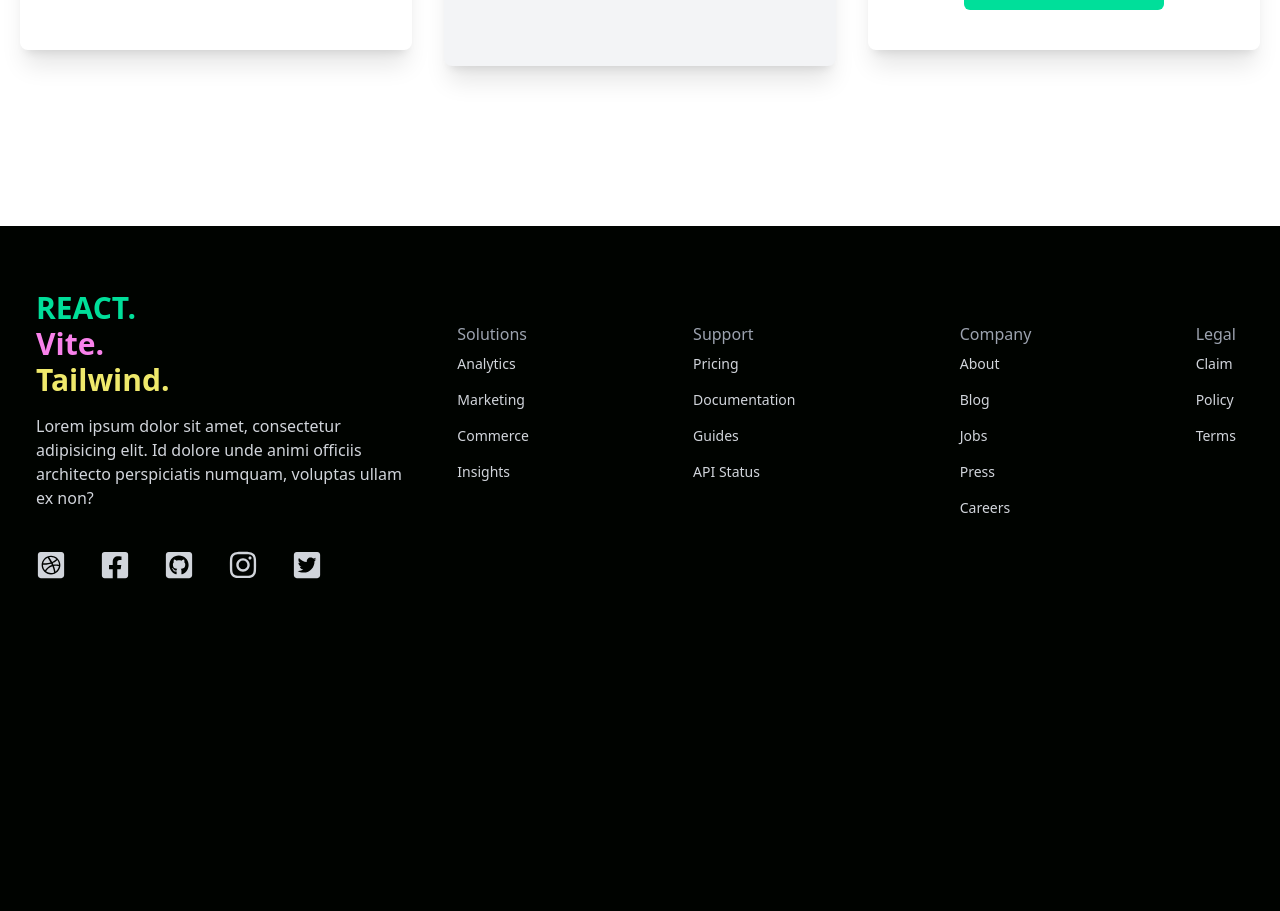
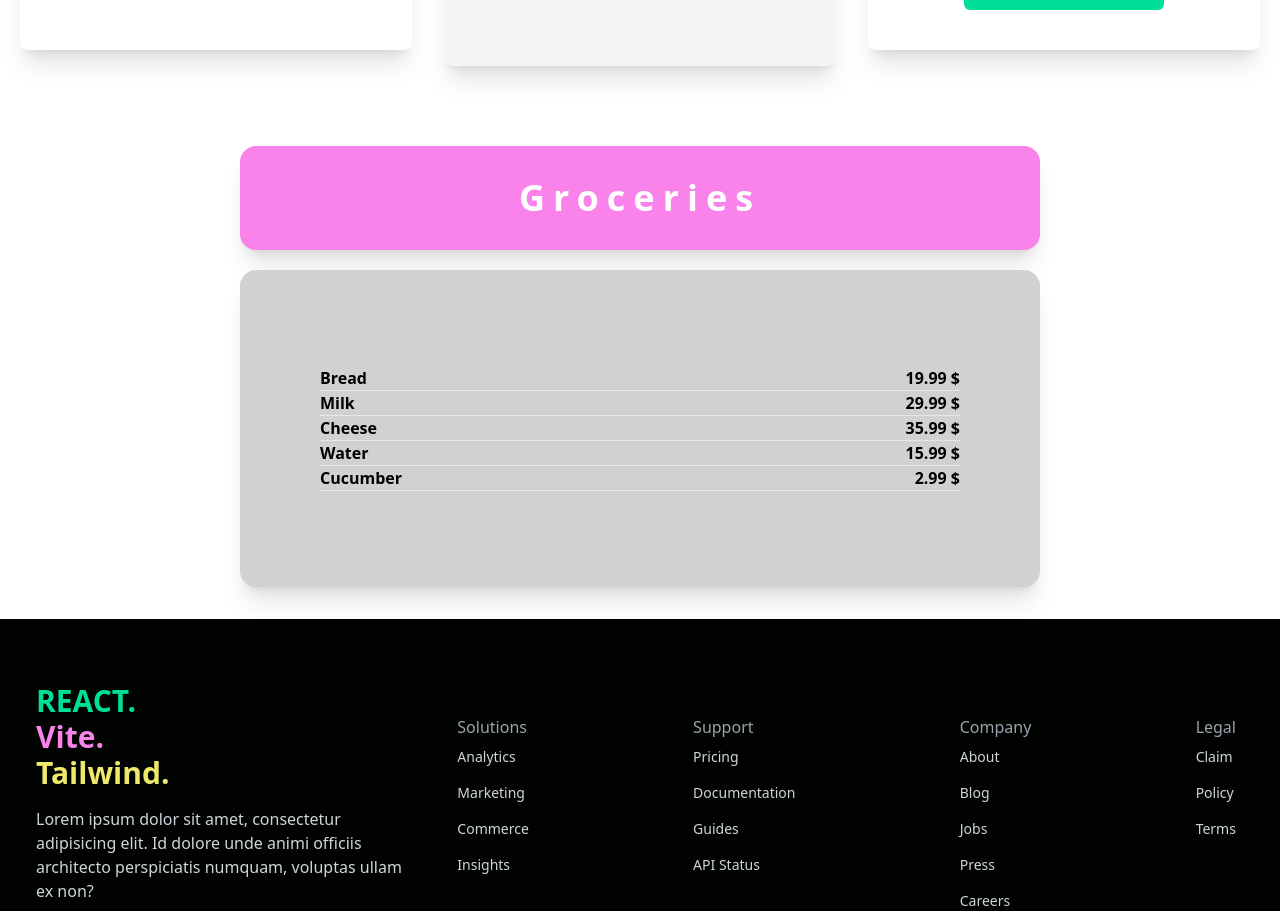
Before and after one commit to VaNomad/theDataSite--, a React (Vite) app: page / in a window 1280 px wide. Shown: the part 2216-3127 px from the top of the page. Before the commit the page ends 2884 px from the top, so only its background shows below. Built offline with nearby package versions, Linux system fonts and the light colour scheme.

Commit message:
Adds lesson task from Noroff

```diff
--- a/src/App.jsx
+++ b/src/App.jsx
@@ -5,6 +5,7 @@
 import Newsletter from "./components/Newsletter";
 import Cards from "./components/Cards";
 import Footer from "./components/Footer";
+import Noroff from "./components/Noroff";
 
 function App() {
 
@@ -15,6 +16,7 @@
       <Analytics />
       <Newsletter />
       <Cards />
+      <Noroff />
       <Footer />
     </div>
   );
--- /dev/null
+++ b/src/components/Noroff.jsx
@@ -0,0 +1,39 @@
+import React from "react";
+
+const products = [
+  { id: 0, title: "Bread", price: 19.99 },
+  { id: 1, title: "Milk", price: 29.99 },
+  { id: 2, title: "Cheese", price: 35.99 },
+  { id: 3, title: "Water", price: 15.99 },
+  { id: 4, title: "Cucumber", price: 2.99 },
+];
+
+const Noroff = () => {
+  return (
+    <div className="flex items-center justify-center w-full mt-[-7rem] bg-white">
+      <div className="max-w-[800px] w-full m-8">
+        <h1 className="text-4xl font-bold text-center text-white tracking-[8px] py-8 shadow-xl rounded-2xl mb-5 bg-[#f982eb]">
+          Groceries
+        </h1>
+        <div className="flex justify-around shadow-xl py-[6rem] rounded-2xl bg-[#d1d1d1]">
+          <div className="w-full ps-[5rem]">
+            {products.map((product) => (
+              <p className="border-b font-bold" key={product.id}>
+                {product.title}
+              </p>
+            ))}
+          </div>
+          <div className="w-full pe-[5rem]">
+            {products.map((product) => (
+              <p className="border-b font-bold text-right" key={product.id}>
+                {product.price} $
+              </p>
+            ))}
+          </div>
+        </div>
+      </div>
+    </div>
+  );
+};
+
+export default Noroff;
```
